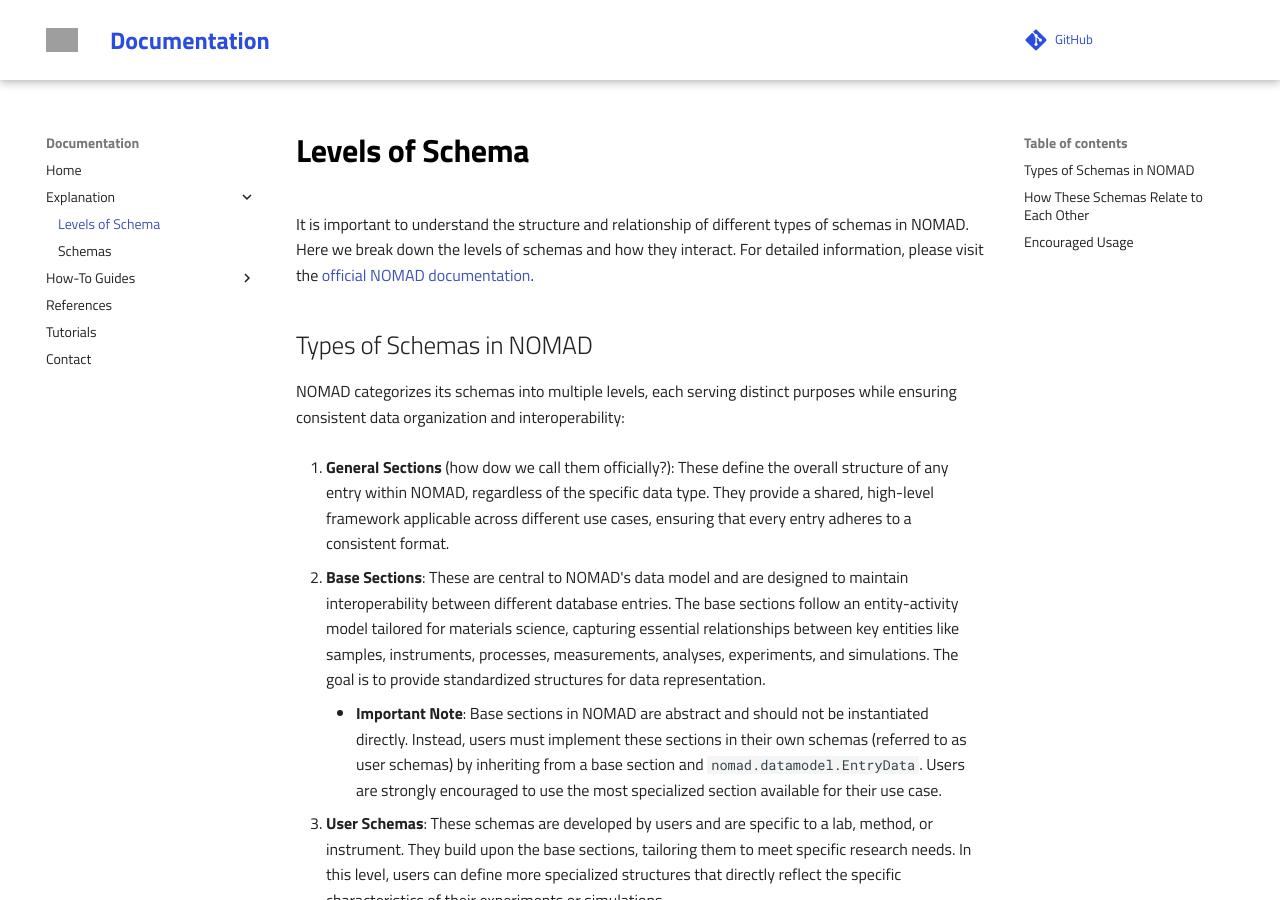
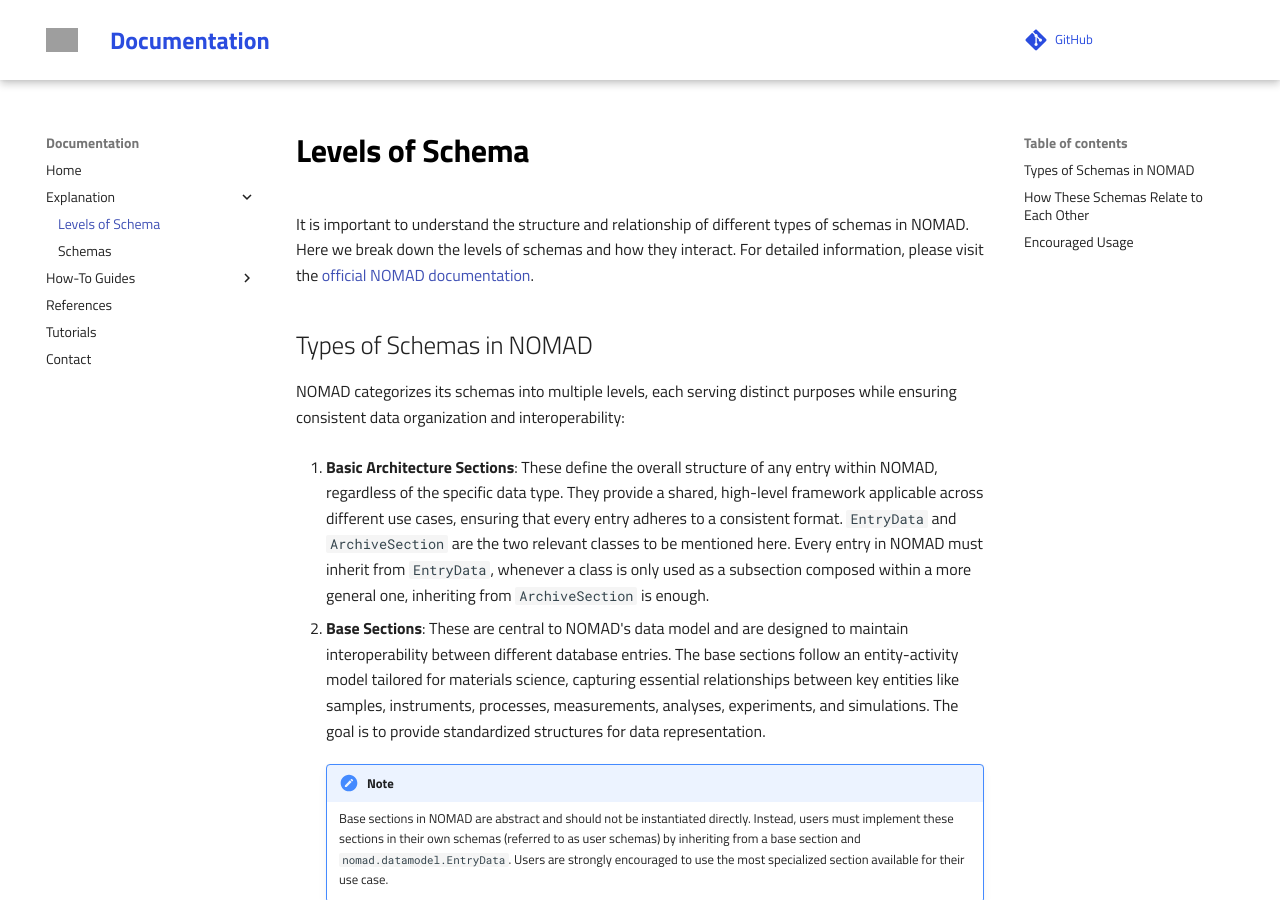
Before and after one commit to FAIRmat-NFDI/nomad-measurements, an MkDocs documentation site: the page built from docs/explanation/levelsofschema.md, in a window 1280 px wide and 900 px high. Built offline with MkDocs 1.6.1 and Material for MkDocs 9.7.7, drawn with Linux system fonts in a browser that asks for light colours; comment, search, counter and statistics services are not loaded; some of the changed text lies outside the part shown; grey boxes are pictures that could not be loaded.

Commit message:
small fixes in index and update levelsofschema.md

```diff
--- a/docs/explanation/levelsofschema.md
+++ b/docs/explanation/levelsofschema.md
@@ -6,12 +6,15 @@
 
 NOMAD categorizes its schemas into multiple levels, each serving distinct purposes while ensuring consistent data organization and interoperability:
 
-1. **General Sections** (how dow we call them officially?): These define the overall structure of any entry within NOMAD, regardless of the specific data type. They provide a shared, high-level framework applicable across different use cases, ensuring that every entry adheres to a consistent format.
+1. **Basic Architecture Sections**: These define the overall structure of any entry within NOMAD, regardless of the specific data type. They provide a shared, high-level framework applicable across different use cases, ensuring that every entry adheres to a consistent format. `EntryData` and `ArchiveSection` are the two relevant classes to be mentioned here.
+Every entry in NOMAD must inherit from `EntryData`, whenever a class is only used as a subsection composed within a more general one, inheriting from `ArchiveSection` is enough.
 
 2. **Base Sections**: These are central to NOMAD's data model and are designed to maintain interoperability between different database entries. The base sections follow an entity-activity model tailored for materials science, capturing essential relationships between key entities like samples, instruments, processes, measurements, analyses, experiments, and simulations. The goal is to provide standardized structures for data representation.
 
 
-	- **Important Note**: Base sections in NOMAD are abstract and should not be instantiated directly. Instead, users must implement these sections in their own schemas (referred to as user schemas) by inheriting from a base section and `nomad.datamodel.EntryData`. Users are strongly encouraged to use the most specialized section available for their use case.
+
+	!!! Note
+        Base sections in NOMAD are abstract and should not be instantiated directly. Instead, users must implement these sections in their own schemas (referred to as user schemas) by inheriting from a base section and `nomad.datamodel.EntryData`. Users are strongly encouraged to use the most specialized section available for their use case.
 
 
 3. **User Schemas**: These schemas are developed by users and are specific to a lab, method, or instrument. They build upon the base sections, tailoring them to meet specific research needs. In this level, users can define more specialized structures that directly reflect the specific characteristics of their experiments or simulations.
@@ -38,3 +41,5 @@
 The figure below illustrates these schema levels and the recommended workflow for schema development within NOMAD.
 
 ![Levels of schema](../assets/levelsschema.png)
+
+In next documentation sections, an overview of the available methods will be provided.
```
Also changed, not shown: docs/index.md (+2 -2 lines).
